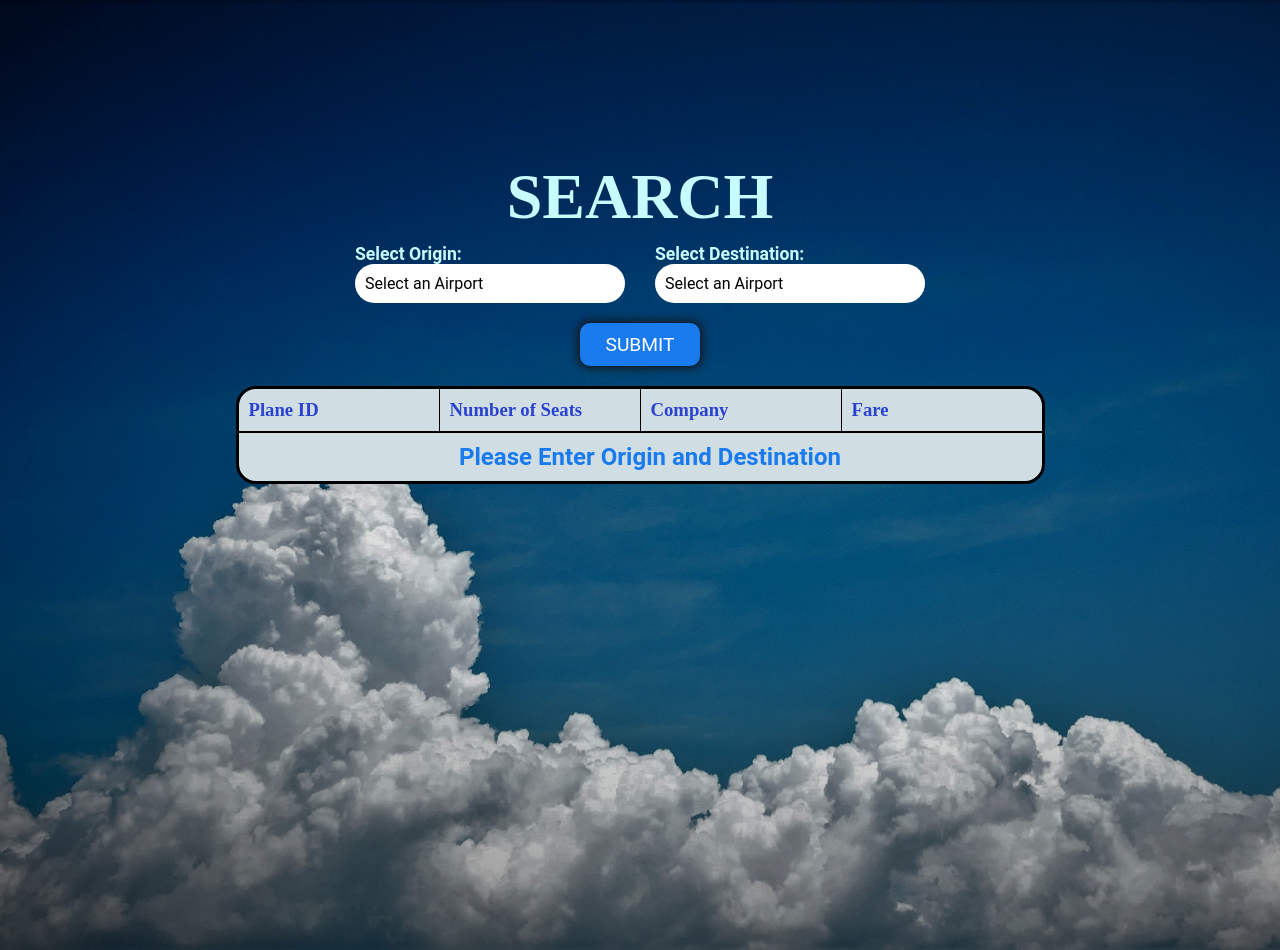
After one commit to randomCOSMOS/Flight-Booking, a Flask app: page /search in a window 1280 px wide. The commit adds this page. Run offline with Flask 3, Linux system fonts and the light colour scheme; data that the repository does not hold is empty.

Commit message:
search page complete

```diff
--- a/app.py
+++ b/app.py
@@ -16,5 +16,39 @@ cur = db.cursor()
 def home():
     return render_template("home.html")
 
+@app.route("/search", methods=['POST', 'GET'])
+def search():
+    cur.execute("select * from airport")
+    airports = cur.fetchall()
+    airport = []
+
+    for i in airports:
+        airport.append([i[0], i[1]])
+
+    if request.method == "GET":
+        available="Start"
+        return render_template("search.html", airports=airport, available=available)
+    else:
+        data = request.form
+        origin = data['origin']
+        destination = data['destination']
+        cur.execute(f"select type from can_land where code='{origin}' INTERSECT select type from can_land where code='{destination}'")
+        plane = cur.fetchall()
+
+        if len(plane) > 0:
+            available = []
+            for type in plane:
+                cur.execute(f"select id, num_of_seats from airplane where type='{type[0]}' UNION select company,fare from airplane_type where type='{type[0]}'")
+                result = cur.fetchall()
+                company = result.pop()
+                for i in result:
+                    available.append([i,company])
+        else:
+            available = "Not Found"
+
+        print(available)
+        return render_template("search.html", airports=airport, available=available)
+
+
 if __name__ == '__main__':
-    app.run(debug=True, port=8080)
+    app.run(debug=True, port=3000)
--- a/static/css/home.css
+++ b/static/css/home.css
@@ -24,7 +24,7 @@ img {
 h1 {
     text-align: center;
     font-size: 4em;
-    color: #C7FCFF;
+    color: #89f9ff;
     font-family: "Righteous";
     margin: 10px 0px    ;
 }
--- /dev/null
+++ b/static/css/search.css
@@ -0,0 +1,120 @@
+html {
+    overflow: hidden;
+}
+
+body{
+    background: url(../images/home-bg.jpg);
+    background-size: cover;
+    background-position: -125px;
+    height: 100vh;
+    width: 100vw;
+}
+
+main {
+    display: flex;
+    flex-direction: column;
+    align-items: center;
+    margin-top: 150px;
+}
+
+h1 {
+    text-align: center;
+    font-size: 4em;
+    color: #C7FCFF;
+    font-family: "Righteous";
+    margin: 10px 0px    ;
+}
+
+form {
+    display: flex;
+    flex-direction: column;
+    align-items: center;
+    margin-bottom: 20px;
+}
+
+.input {
+    display: flex;
+    margin-bottom: 20px;
+}
+
+.selection1 {
+    margin-right: 30px;
+}
+
+label {
+    text-align: left;
+    color: #C7FCFF;
+    font-size: 1.1em;
+    margin: 0px;
+    font-family: "Roboto";
+    font-weight: bold;
+}
+
+select {
+    all: unset;
+    background-color: white;
+    border-radius: 20px;
+    width: 250px;
+    padding: 10px;
+    font-family: "Roboto";
+}
+
+input[type='submit'] {
+    all:unset;
+    background-color: #1A7BEE;
+    color: #fff;
+    font-family: Roboto;
+    text-align: center;
+    width: 120px;
+    padding: 10px 0px;
+    font-size: 1.2em;
+    border-radius: 10px;
+    box-shadow: 0px 0px 10px 2px rgb(21, 20, 20);
+    cursor: pointer;
+    transition: 0.3s;
+}
+
+input[type='submit']:hover {
+    box-shadow: 0px 0px 5px 1px rgb(21, 20, 20);
+}
+
+.result {
+    border: 3px solid black;
+    background-color: #d0dee3;
+    border-radius: 20px;
+}
+
+.row {
+    display: flex;
+}
+
+.row h3 {
+    width: 180px;
+    margin: 0px;
+    padding: 10px;
+}
+
+.info h2 {
+    width: 100%;
+    margin: 0px;
+    padding: 10px;
+    text-align: center;
+}
+
+.row h3:not(:last-of-type) {
+    border-right: 1px solid black;
+}
+
+.row:not(:last-of-type) h3 {
+    border-bottom: 2px solid black;
+}
+
+.header {
+    color: hsl(231, 67%, 49%);
+    font-family: "Righteous";
+}
+
+.data {
+    color: #1A7BEE;
+    font-family: roboto;
+}
--- a/static/js/nav.js
+++ b/static/js/nav.js
@@ -1,15 +1,3 @@
-$('.hamburger').click(() => {
-    $('.hamburger').toggleClass('is-active');
-    $('nav div').toggleClass('show');
-});
-
-if ((window.location.href).indexOf('localhost') !== 7) {
-    let loc = window.location.href + '';
-    if (loc.indexOf('http://') === 0) {
-        window.location.href = loc.replace('http://', 'https://');
-    }
-}
-
 // hides navbar on scroll
 var prevScrollpos = 0;
 $("nav").css("top", "0");
--- a/templates/home.html
+++ b/templates/home.html
@@ -3,6 +3,7 @@
 {% block head%}
 <title>Flibo</title>
 <link rel="stylesheet" href="{{url_for('static', filename='css/home.css')}}">
+<link rel="stylesheet" href="../static/css/home.css">
 {% endblock %}
 
 {% block body %}
--- /dev/null
+++ b/templates/search.html
@@ -0,0 +1,86 @@
+{% extends 'base.html' %}
+
+{% block head%}
+<title>Search Flights</title>
+<link rel="stylesheet" href="{{url_for('static', filename='css/search.css')}}">
+<link rel="stylesheet" href="../static/css/search.css">
+{% endblock %}
+
+{% block body %}
+<main>
+    <h1>SEARCH</h1>
+
+    <form action="/search" method="post">
+        <div class="input">
+            <div class="selection1">
+                <label for="origin">Select Origin:</label>
+                <br>
+                <select name="origin" id="origin">
+                    <option value="" disabled selected>Select an Airport</option>
+                    {% for i in airports %}
+
+                    {% set code = i[0] %}
+                    {% set airport = i[1] %}
+
+                    <option value="{{code}}">{{airport}}</option>
+                    {% endfor %}
+                </select>
+            </div>
+
+            <div class="selection2">
+                <label for="destination">Select Destination:</label>
+                <br>
+                <select name="destination" id="destination">
+                    <option value="" disabled selected>Select an Airport</option>
+                    {% for i in airports %}
+
+                    {% set code = i[0] %}
+                    {% set airport = i[1] %}
+
+                    <option value="{{code}}">{{airport}}</option>
+                    {% endfor %}
+                </select>
+            </div>
+        </div>
+        <input type="submit" value="SUBMIT">
+    </form>
+
+    <div class="result">
+        <div class="row header">
+            <h3>Plane ID</h3>
+            <h3>Number of Seats</h3>
+            <h3>Company</h3>
+            <h3>Fare</h3>
+        </div>
+
+        {% if available == "Start" %}
+
+        <div class="info data">
+            <h2>Please Enter Origin and Destination</h2>
+        </div>
+
+        {% elif available == "Not Found" %}
+
+        <div class="info data">
+            <h2>Sorry No Flights are Available.</h2>
+        </div>
+
+        {% else %}
+        {% for i in available %}
+
+        {% set id = i[0][0] %}
+        {% set seats = i[0][1] %}
+        {% set company = i[1][0] %}
+        {% set fare = i[1][1] %}
+
+        <div class="row data">
+            <h3>{{ id }}</h3>
+            <h3>{{ seats }}</h3>
+            <h3>{{ company }}</h3>
+            <h3>{{ fare }}</h3>
+        </div>
+        {% endfor %}
+        {% endif %}
+    </div>
+</main>
+{% endblock %}
```
